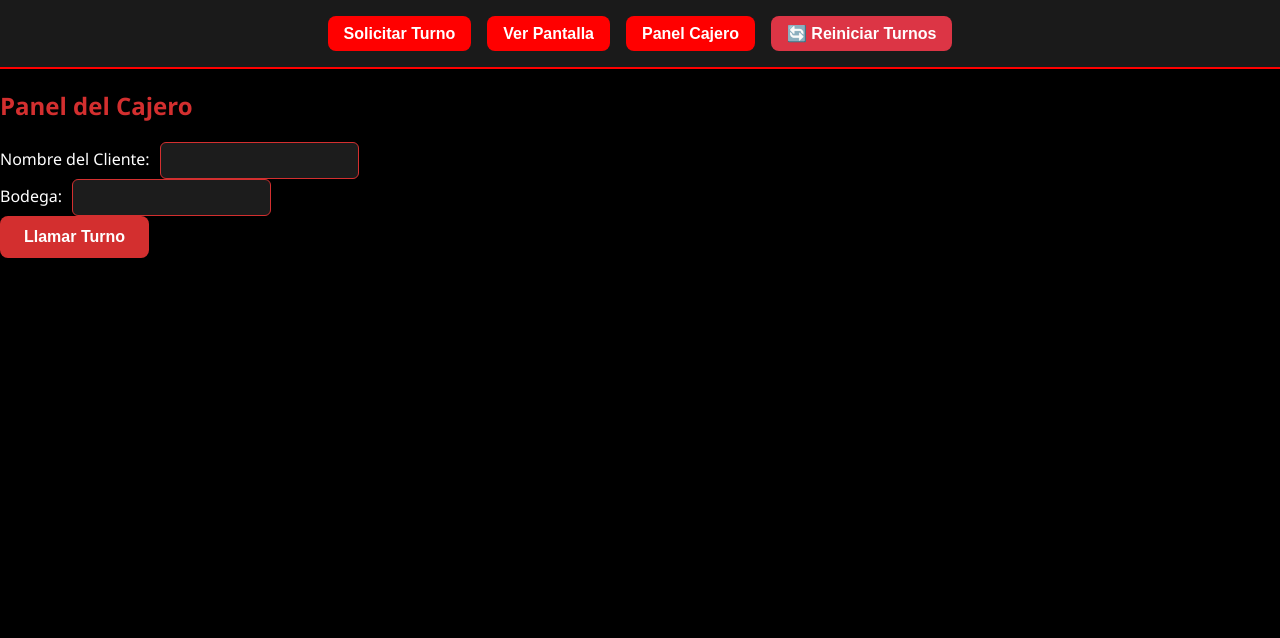
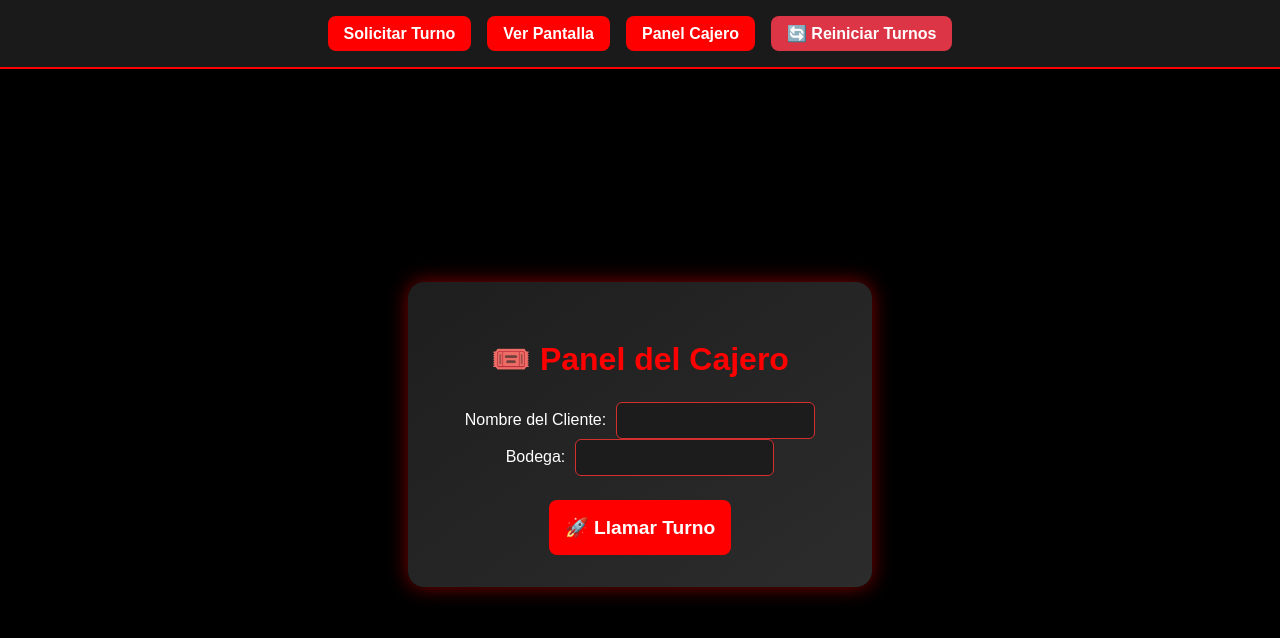
Before and after one commit to SistemasCampana/Turnos_frontend, a React (Create React App) app: page /panel in a window 1280 px wide. Shown: the top 638 px of the page. Built offline with nearby package versions, Linux system fonts and the light colour scheme.

Commit message:
Diseño panel cajero

```diff
--- a/src/componentes/PanelCajero.jsx
+++ b/src/componentes/PanelCajero.jsx
@@ -2,6 +2,7 @@
 import React, { useState } from "react";
 import Navbar from "./Navbar";
 import axios from "axios";
+import "./PanelCajero.css";   // 👈 importa el CSS personalizado
 
 export default function PanelCajero() {
   const [nombre_cliente, setNombreCliente] = useState("");
@@ -24,7 +25,7 @@ export default function PanelCajero() {
       console.error("Error al llamar turno:", error);
 
       if (error.response && error.response.data && error.response.data.error) {
-        setMensaje("Error: " + error.response.data.error);   // 👈 muestra el error real del backend
+        setMensaje("Error: " + error.response.data.error);
       } else {
         setMensaje("Error al registrar turno");
       }
@@ -32,47 +33,46 @@ export default function PanelCajero() {
   };
 
   return (
-    <div className="p-6 max-w-md mx-auto bg-white shadow-lg rounded-xl">
+    <div className="panel-cajero-container">
       <Navbar />
 
-      <h2 className="text-xl font-bold mb-4">Panel del Cajero</h2>
+      <div className="panel-cajero-content">
+        <div className="panel-cajero-card">
+          <h2 className="panel-cajero-titulo">🎟️ Panel del Cajero</h2>
 
           <form onSubmit={llamarTurno} className="space-y-4">
             <div>
-          <label className="block text-gray-700">Nombre del Cliente:</label>
+              <label className="block mb-2">Nombre del Cliente:</label>
               <input
                 type="text"
                 value={nombre_cliente}
                 onChange={(e) => setNombreCliente(e.target.value)}
                 required
-            className="w-full border px-3 py-2 rounded-lg"
+                className="w-full px-3 py-2 rounded-md bg-gray-900 text-white border border-gray-600 focus:ring-2 focus:ring-red-500"
               />
             </div>
 
             <div>
-          <label className="block text-gray-700">Bodega:</label>
+              <label className="block mb-2">Bodega:</label>
               <input
                 type="text"
                 value={bodega}
                 onChange={(e) => setBodega(e.target.value)}
                 required
-            className="w-full border px-3 py-2 rounded-lg"
+                className="w-full px-3 py-2 rounded-md bg-gray-900 text-white border border-gray-600 focus:ring-2 focus:ring-red-500"
               />
             </div>
 
-        <button
-          type="submit"
-          className="w-full bg-blue-600 text-white py-2 rounded-lg hover:bg-blue-700"
-        >
-          Llamar Turno
+            <button type="submit" className="panel-cajero-boton w-full">
+              🚀 Llamar Turno
             </button>
           </form>
 
           {mensaje && (
-        <div className="mt-4 p-3 bg-green-100 text-green-700 rounded-lg">
-          {mensaje}
+            <div className="panel-cajero-mensaje">{mensaje}</div>
+          )}
         </div>
-      )}
+      </div>
     </div>
   );
 }
```
Lines whose indentation alone changed are shown as unchanged.
